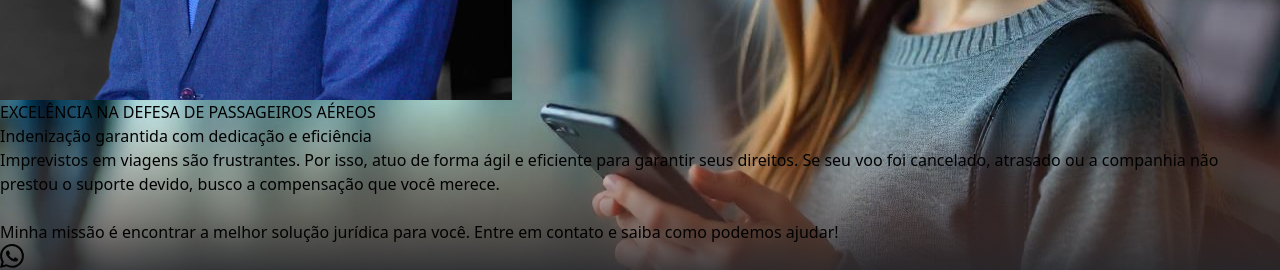
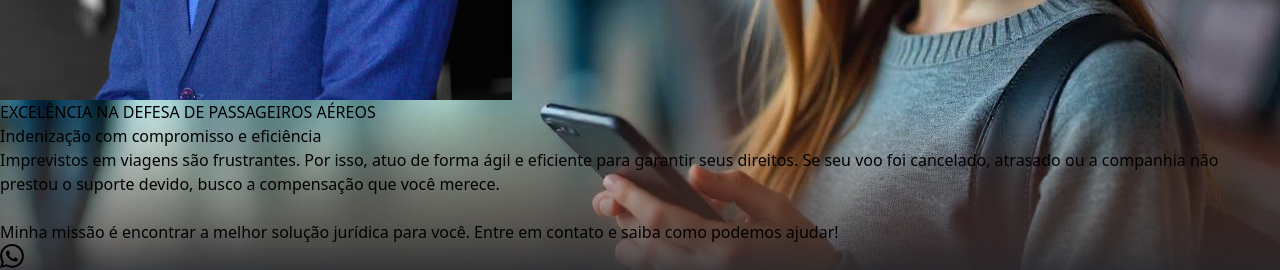
Before and after one commit to EdisonMatos/LP-Jeova-Miranda, a React (Vite) app: page /direitoaereo in a window 1280 px wide. Shown: the part 1880-2150 px from the top of the page. Built offline with nearby package versions, Linux system fonts and the light colour scheme; a web font is replaced by a local one.

Commit message:
fix: Atualiza o texto do about do /direitoaereo

```diff
--- a/src/content/contentLp01.jsx
+++ b/src/content/contentLp01.jsx
@@ -148,7 +148,7 @@ const contentLp01 = {
     },
     sectionHeader: {
       miniTag: "EXCELÊNCIA NA DEFESA DE PASSAGEIROS AÉREOS",
-      title: "Indenização garantida com dedicação e eficiência",
+      title: "Indenização com compromisso e eficiência",
     },
     paragraph: (
       <p>
```
